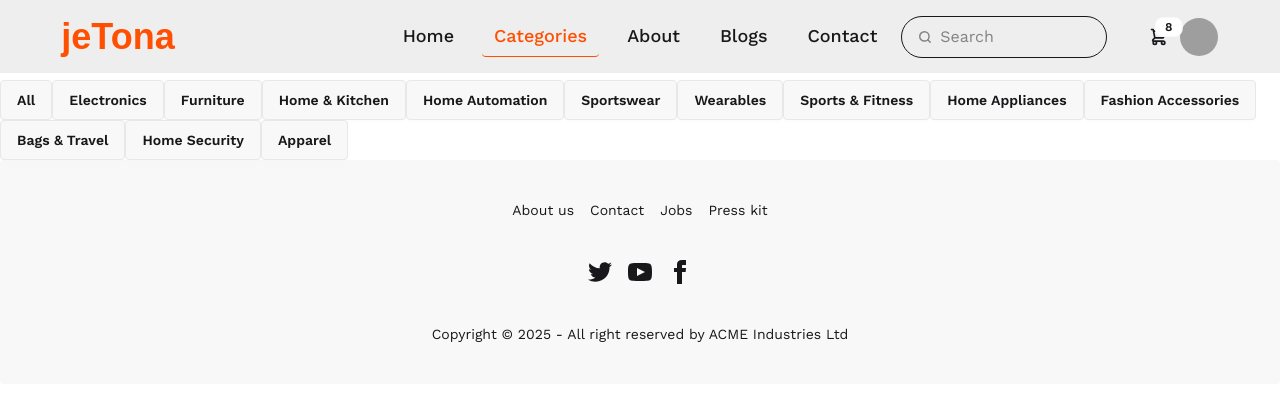
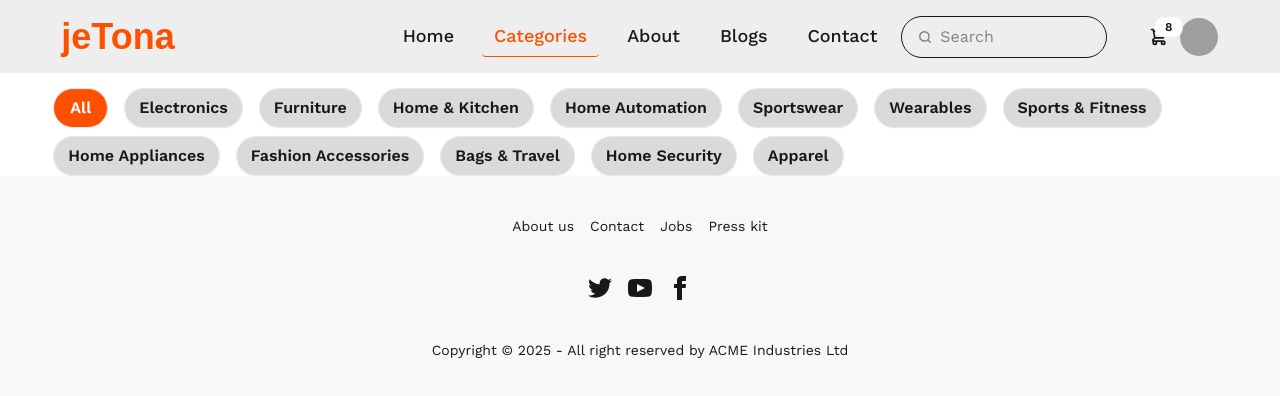
Before and after one commit to AhmedSami019/jetona-e-commerce-web-app, a React (Vite) app: page /categories in a window 1280 px wide. Shown: the top 396 px of the page. Built offline with nearby package versions, Linux system fonts and the light colour scheme; grey boxes are pictures that could not be loaded; a web font is replaced by a local one.

Commit message:
make update the categories sectin

```diff
--- a/src/Pages/Categories/Categories.tsx
+++ b/src/Pages/Categories/Categories.tsx
@@ -1,23 +1,45 @@
 import { useContext, useState } from "react";
 import ProductsLoadContext from "../../Context/ProductsLoadContext/ProductsLoadContext";
-import { NavLink } from "react-router";
 
 const Categories = () => {
-  const { products } = useContext(ProductsLoadContext);
+const { products } = useContext(ProductsLoadContext);
 
-  const uniqueCategories = ["All",
-    ...new Set(products.map((product) => product.category)),
-  ];
+interface Product {
+    category?: string | number | null;
+    [key: string]: any;
+}
 
-  const [isActive, setIsActive] = useState('all')
+interface ProductsLoadContextType {
+    products: Product[];
+}
+
+const uniqueCategories: string[] = [
+    "All",
+    ...Array.from(
+        new Set(
+            (products as Product[]).map((product: Product) => String(product.category))
+        )
+    ),
+];
+const [isActive, setIsActive] = useState<string>("All");
+
+  return (
+    <div className="mt-20 w-11/12 mx-auto">
+      {/* this is categories navbar */}
+      <div>
+        {uniqueCategories.map((cat) => (
+          <button
+            key={cat}
+            onClick={() => setIsActive(cat)}
+            className={`btn ${isActive === cat ? "btn-main" : "btn-base-main"} mr-4 mt-2`}
+          >
+            {cat}
+          </button>
+        ))}
 
 
-  return (
-    <div className="mt-20">
-      {/* this is categories nabvar */}
-      <div>
-        {uniqueCategories.map(cat => <button key={cat.id} onClick={()=> setIsActive(cat)} className={`btn ${isActive === cat? "btn-main":'.btn-outline-main'}`}>{cat}</button>)}
       </div>
+
     </div>
   );
 };
--- a/src/index.css
+++ b/src/index.css
@@ -1,32 +1,36 @@
 /* this is font link */
-@import url('https://fonts.googleapis.com/css2?family=Story+Script&family=Work+Sans:ital,wght@0,100..900;1,100..900&display=swap');
+@import url("https://fonts.googleapis.com/css2?family=Story+Script&family=Work+Sans:ital,wght@0,100..900;1,100..900&display=swap");
 
 @import "tailwindcss";
 @plugin "daisyui";
 
-
-@theme{
+@theme {
   --font-story-script: "Story Script", sans-serif;
-    --font-work-sens : "Work Sans", sans-serif;
-    --color-primary-main: #ff4f00
+  --font-work-sens: "Work Sans", sans-serif;
+  --color-primary-main: #ff4f00;
 }
-.btn-primary-main{
-    @apply bg-[#ff4f00]
+.btn-primary-main {
+  @apply bg-[#ff4f00];
 }
-ul .active{
-
+ul .active {
   border-bottom: 1px solid #ff4f00;
   color: #ff4f00;
 }
 /* this is for main button */
-.btn-main{
+.btn-main {
   background-color: #ff4f00;
   color: white;
   border-radius: 30px;
   font-size: 1rem;
-    padding: 16px
+  padding: 16px;
 }
-.btn-outline-main{
+.btn-base-main {
+  background-color: rgb(218, 218, 218);
+  border-radius: 30px;
+  font-size: 1rem;
+  padding: 14px;
+}
+.btn-outline-main {
   border: #ff4f00 solid 2px;
   color: #ff4f00;
   border-radius: 30px;
```
Lines whose indentation alone changed are shown as unchanged.
